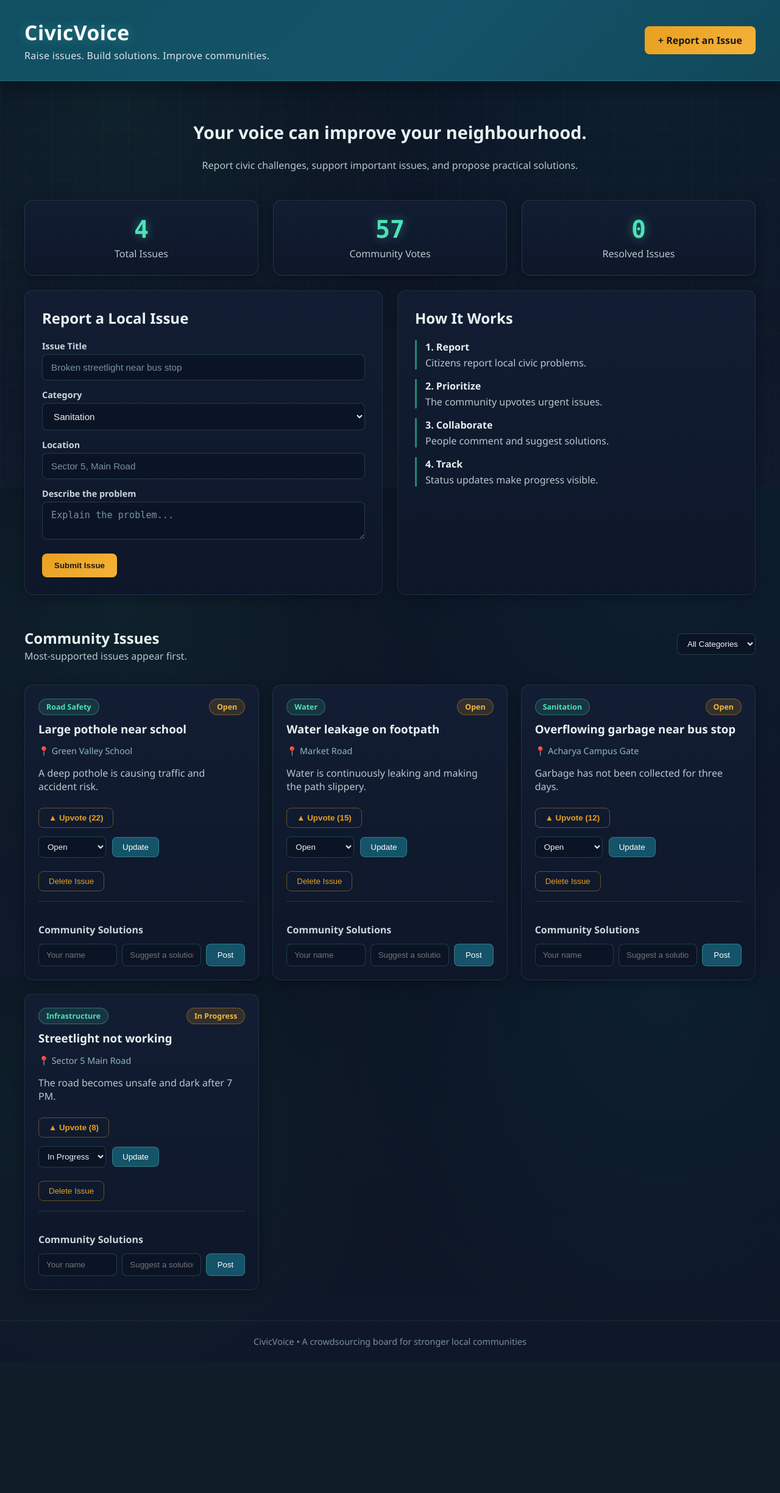
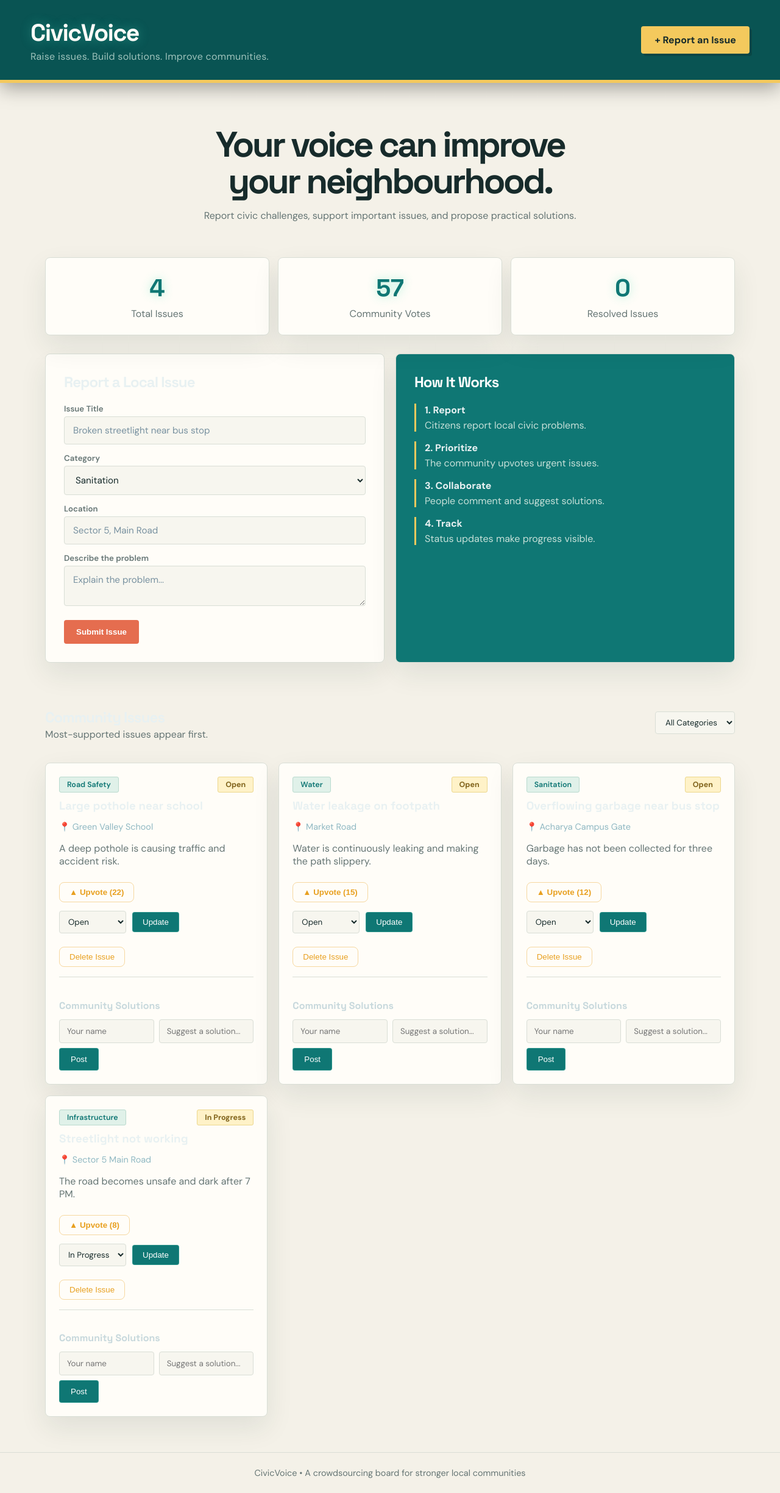
Before and after one commit to utkarshchaudhary090-spec/Societal_Challenge_Crowdsourcing_Board, a Flask app: page / in a window 1280 px wide. Shown: the whole page at 61% size. Before the commit the page ends 2210 px from the top, so only its background shows below. Run offline with Flask 3, Linux system fonts and the light colour scheme; data comes from the database, SQL or seed files in the repository; data that the repository does not hold is empty.

Commit message:
Refresh CivicVoice design and animations

```diff
--- a/static/style.css
+++ b/static/style.css
@@ -1,7 +1,4 @@
-/* ================================================
-   CivicVoice — High-Tech Styles (Pure CSS, no JS)
-   Matched to actual index.html structure
-   ================================================ */
+/* CivicVoice visual system */
 
 * {
   box-sizing: border-box;
@@ -521,3 +518,90 @@ footer {
     padding-right: 18px;
   }
 }
+
+/* Refined civic editorial layer */
+:root {
+  --ink: #172b2b;
+  --muted: #657574;
+  --paper: #f4f1e8;
+  --panel: #fffdf8;
+  --line: #d9ded6;
+  --teal: #0f7774;
+  --teal-dark: #095453;
+  --coral: #e56d4f;
+  --yellow: #f4c95d;
+}
+
+html { scroll-behavior: smooth; }
+
+body {
+  color: var(--ink);
+  background-color: var(--paper);
+  background-image: radial-gradient(#c8d6ca 0.8px, transparent 0.8px);
+  background-size: 18px 18px;
+  font-family: 'DM Sans', sans-serif;
+  animation: pageIn 0.7s ease both;
+}
+
+header {
+  max-width: none;
+  padding: 28px max(24px, calc((100% - 1180px) / 2));
+  color: #fffdf8;
+  background: var(--teal-dark);
+  border-bottom: 5px solid var(--yellow);
+}
+
+header h1, h2, h3, h4 { font-family: 'Space Grotesk', sans-serif; }
+header h1 { font-size: clamp(1.8rem, 4vw, 2.45rem); letter-spacing: -0.04em; }
+header p { color: #b9d6ce; }
+.report-button { color: var(--ink); background: var(--yellow); border-radius: 4px; box-shadow: 4px 4px 0 rgba(0, 0, 0, 0.16); }
+.report-button:hover { transform: translate(-2px, -2px); box-shadow: 7px 7px 0 rgba(0, 0, 0, 0.16); }
+
+main { max-width: 1180px; margin: 0 auto; }
+.hero { padding: 72px 24px 42px; animation: riseIn 0.65s 0.1s ease both; }
+.hero h2 { max-width: 680px; margin: 0 auto 12px; color: var(--ink); font-size: clamp(2rem, 5vw, 3.65rem); line-height: 1.02; letter-spacing: -0.06em; }
+.hero p, .section-heading p { color: var(--muted); }
+.stats { gap: 14px; padding: 0 24px 30px; }
+.stat-card, .form-panel, .info-panel, .issue-card { background: var(--panel); border: 1px solid var(--line); border-radius: 8px; box-shadow: 0 18px 45px rgba(27, 52, 48, 0.09); }
+.stat-card { animation: riseIn 0.55s ease both; transition: transform 0.2s ease, box-shadow 0.2s ease; }
+.stat-card:nth-child(2) { animation-delay: 0.1s; }
+.stat-card:nth-child(3) { animation-delay: 0.2s; }
+.stat-card:hover, .issue-card:hover { transform: translateY(-5px); box-shadow: 0 24px 48px rgba(27, 52, 48, 0.15); }
+.stat-card span { color: var(--teal); font-family: 'Space Grotesk', sans-serif; }
+.stat-card p, .issue-card p { color: var(--muted); }
+
+.two-column { grid-template-columns: 1.15fr 0.85fr; gap: 18px; padding: 0 24px 54px; }
+.form-panel, .info-panel { padding: 30px; }
+.form-panel h2, .info-panel h2, .section-heading h2 { letter-spacing: -0.04em; }
+.form-panel label { color: var(--muted); font-size: 0.83rem; }
+.form-panel input[type="text"], .form-panel textarea, .form-panel select, .section-heading select, .status-form select, .comments form input { color: var(--ink); background: #f7f6ef; border: 1px solid var(--line); border-radius: 4px; font-family: 'DM Sans', sans-serif; }
+.form-panel input:focus, .form-panel textarea:focus, .form-panel select:focus { border-color: var(--teal); box-shadow: 0 0 0 3px rgba(15, 119, 116, 0.18); }
+.form-panel button[type="submit"] { color: #fff; background: var(--coral); border-radius: 4px; }
+.form-panel button[type="submit"]:hover { background: #cf573d; box-shadow: 0 8px 18px rgba(229, 109, 79, 0.25); }
+.info-panel { color: #fff; background: var(--teal); }
+.info-panel h2 { color: #fff; }
+.step { border-left-color: var(--yellow); }
+.step p { color: #c6e0d8; }
+
+.issues-section { padding: 0 24px 58px; }
+.issue-grid { gap: 18px; }
+.issue-card { animation: riseIn 0.55s ease both; transition: transform 0.2s ease, box-shadow 0.2s ease; }
+.issue-grid > *:nth-child(2) { animation-delay: 0.08s; }
+.issue-grid > *:nth-child(3) { animation-delay: 0.16s; }
+.issue-grid > *:nth-child(4) { animation-delay: 0.24s; }
+.issue-top .category { color: var(--teal); background: #e0f1e9; border-color: #b9dace; border-radius: 3px; }
+.issue-top .status { color: #80631b; background: #fff2c8; border-color: #ecd78d; border-radius: 3px; }
+.vote-button { color: var(--teal); background: #e0f1e9; border-color: #b9dace; border-radius: 4px; }
+.vote-button:hover { color: #fff; background: var(--teal); }
+.status-form button, .comments form button { background: var(--teal); border-radius: 4px; }
+.status-form button:hover, .comments form button:hover { background: var(--teal-dark); }
+.comments { border-top-color: var(--line); }
+.comment { color: var(--muted); background: #f4f5ed; border-left: 3px solid var(--yellow); border-radius: 0; }
+.comment b { color: var(--ink); }
+footer { color: var(--muted); border-top-color: var(--line); }
+
+@keyframes pageIn { from { opacity: 0; } to { opacity: 1; } }
+@keyframes riseIn { from { opacity: 0; transform: translateY(18px); } to { opacity: 1; transform: translateY(0); } }
+@media (prefers-reduced-motion: reduce) {
+  *, *::before, *::after { animation-duration: 0.01ms !important; animation-iteration-count: 1 !important; scroll-behavior: auto !important; transition-duration: 0.01ms !important; }
+}
--- a/templates/index.html
+++ b/templates/index.html
@@ -4,6 +4,9 @@
     <meta charset="UTF-8">
     <meta name="viewport" content="width=device-width, initial-scale=1.0">
     <title>CivicVoice | Community Challenge Board</title>
+    <link rel="preconnect" href="https://fonts.googleapis.com">
+    <link rel="preconnect" href="https://fonts.gstatic.com" crossorigin>
+    <link href="https://fonts.googleapis.com/css2?family=DM+Sans:wght@400;500;600;700&family=Space+Grotesk:wght@500;600;700&display=swap" rel="stylesheet">
     <link rel="stylesheet" href="{{ url_for('static', filename='style.css') }}">
 </head>
 <body>
```
